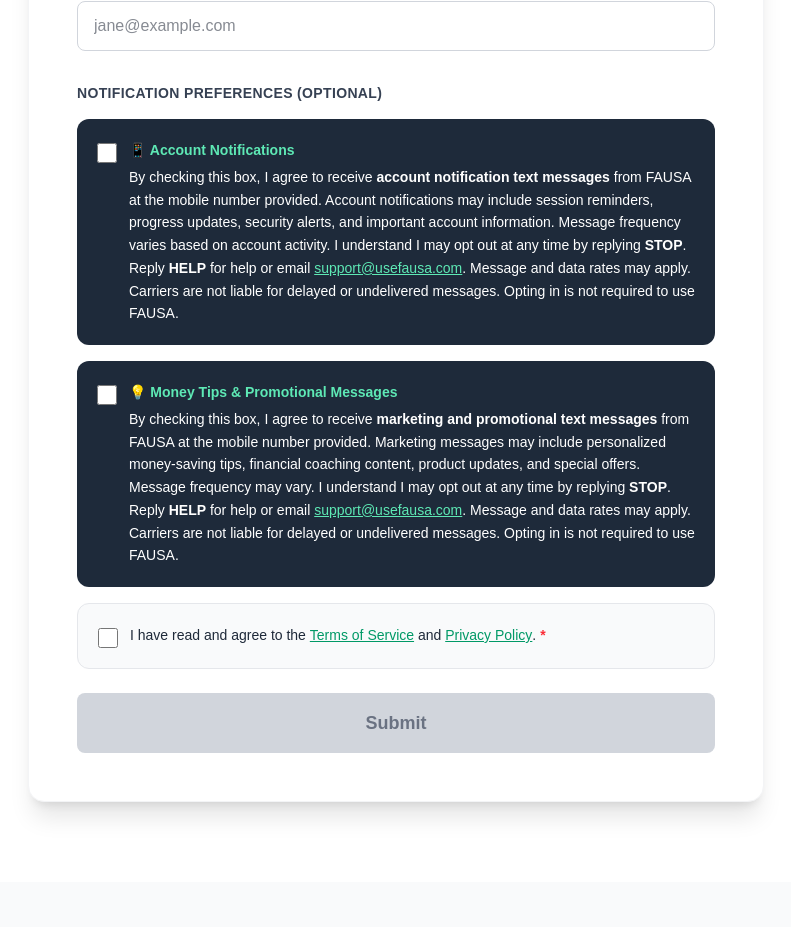
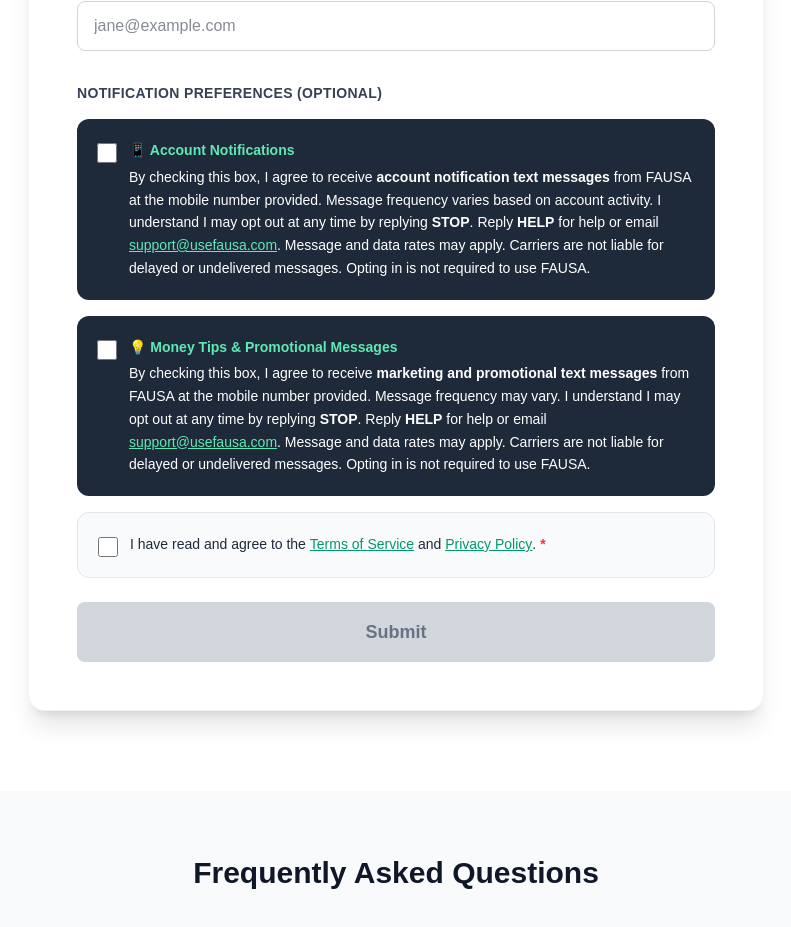
Before and after one commit to Textingman/Admediary-fausa, a Next.js app: page /text-notifications in a window 1280 px wide. Shown: the part 1088-2015 px from the top of the page, without its empty margins (244-1035 px from the left). Built offline with nearby package versions, Linux system fonts and the light colour scheme.

Commit message:
Remove example message content from SMS consent checkbox labels

```diff
--- a/app/text-notifications/page.tsx
+++ b/app/text-notifications/page.tsx
@@ -234,7 +234,7 @@
                       />
                       <label htmlFor="account-notif-consent" className="text-sm leading-relaxed text-white">
                         <span className="font-semibold text-emerald-300 block mb-1">📱 Account Notifications</span>
-                        By checking this box, I agree to receive <strong>account notification text messages</strong> from FAUSA at the mobile number provided. Account notifications may include session reminders, progress updates, security alerts, and important account information. Message frequency varies based on account activity. I understand I may opt out at any time by replying <strong>STOP</strong>. Reply <strong>HELP</strong> for help or email <a href="mailto:support@usefausa.com" className="underline text-emerald-300">support@usefausa.com</a>. Message and data rates may apply. Carriers are not liable for delayed or undelivered messages. Opting in is not required to use FAUSA.
+                        By checking this box, I agree to receive <strong>account notification text messages</strong> from FAUSA at the mobile number provided. Message frequency varies based on account activity. I understand I may opt out at any time by replying <strong>STOP</strong>. Reply <strong>HELP</strong> for help or email <a href="mailto:support@usefausa.com" className="underline text-emerald-300">support@usefausa.com</a>. Message and data rates may apply. Carriers are not liable for delayed or undelivered messages. Opting in is not required to use FAUSA.
                       </label>
                     </div>
                   </div>
@@ -251,7 +251,7 @@
                       />
                       <label htmlFor="marketing-consent" className="text-sm leading-relaxed text-white">
                         <span className="font-semibold text-emerald-300 block mb-1">💡 Money Tips &amp; Promotional Messages</span>
-                        By checking this box, I agree to receive <strong>marketing and promotional text messages</strong> from FAUSA at the mobile number provided. Marketing messages may include personalized money-saving tips, financial coaching content, product updates, and special offers. Message frequency may vary. I understand I may opt out at any time by replying <strong>STOP</strong>. Reply <strong>HELP</strong> for help or email <a href="mailto:support@usefausa.com" className="underline text-emerald-300">support@usefausa.com</a>. Message and data rates may apply. Carriers are not liable for delayed or undelivered messages. Opting in is not required to use FAUSA.
+                        By checking this box, I agree to receive <strong>marketing and promotional text messages</strong> from FAUSA at the mobile number provided. Message frequency may vary. I understand I may opt out at any time by replying <strong>STOP</strong>. Reply <strong>HELP</strong> for help or email <a href="mailto:support@usefausa.com" className="underline text-emerald-300">support@usefausa.com</a>. Message and data rates may apply. Carriers are not liable for delayed or undelivered messages. Opting in is not required to use FAUSA.
                       </label>
                     </div>
                   </div>
```
